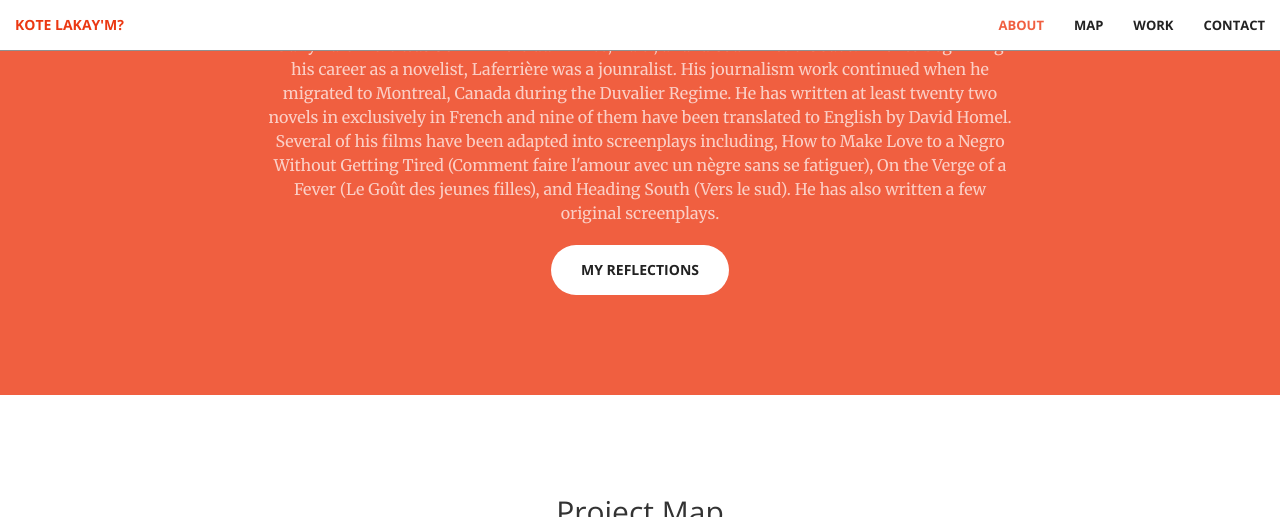
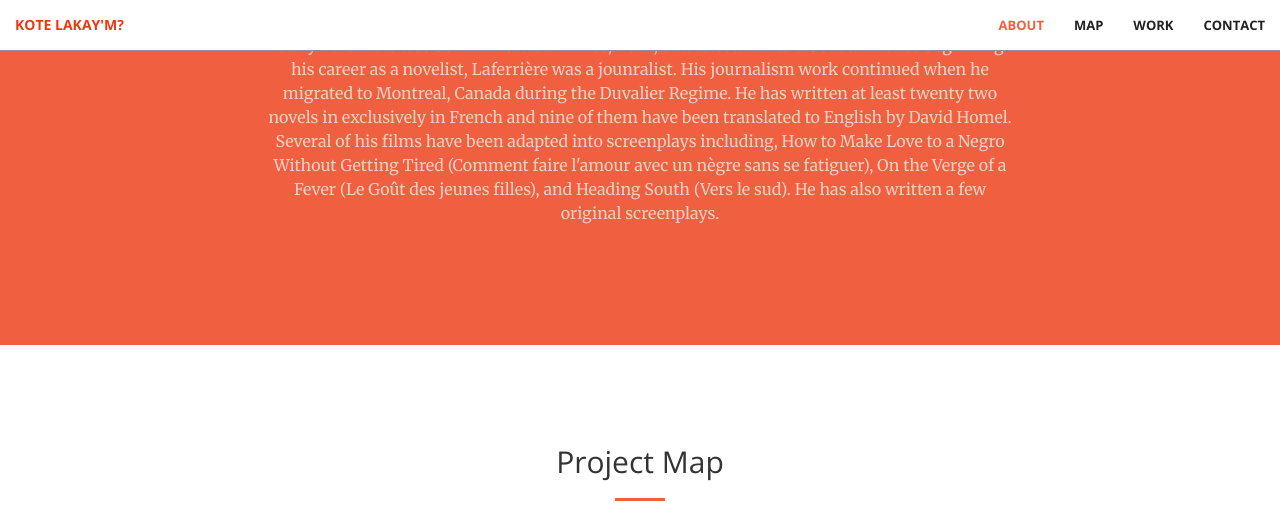
Before and after one commit to gjeanlouis/DanyL, a Jekyll site: the page built from index.html, in a window 1280 px wide and 900 px high, scrolled down 1043 px, cut to the strip 0-517 px from the top of the window. Built offline with Jekyll 4.4.1, drawn with Linux system fonts in a browser that asks for light colours.

Commit message:
Update call-to-action.html

```diff
--- a/_includes/call-to-action.html
+++ b/_includes/call-to-action.html
@@ -5,7 +5,6 @@
                 <h2 class="section-heading">ABOUT</h2>
                 <hr class="light">
 <p class="text-faded">Dany Laferrière was born in Port-au-Prince, Haiti, and raised in Petit-Goâve. Prior to beginning his career as a novelist, Laferrière was a jounralist. His journalism work continued when he migrated to Montreal, Canada during the Duvalier Regime. He has written at least twenty two novels in exclusively in French and nine of them have been translated to English by David Homel. Several of his films have been adapted into screenplays including, How to Make Love to a Negro Without Getting Tired (Comment faire l'amour avec un nègre sans se fatiguer), On the Verge of a Fever (Le Goût des jeunes filles), and Heading South (Vers le sud). He has also written a few original screenplays.</p>
-                <a href="https://gjeanlouis.github.io/KLReflections/" class="btn btn-default btn-xl">My Reflections</a>
             </div>
         </div>
     </div>
```
